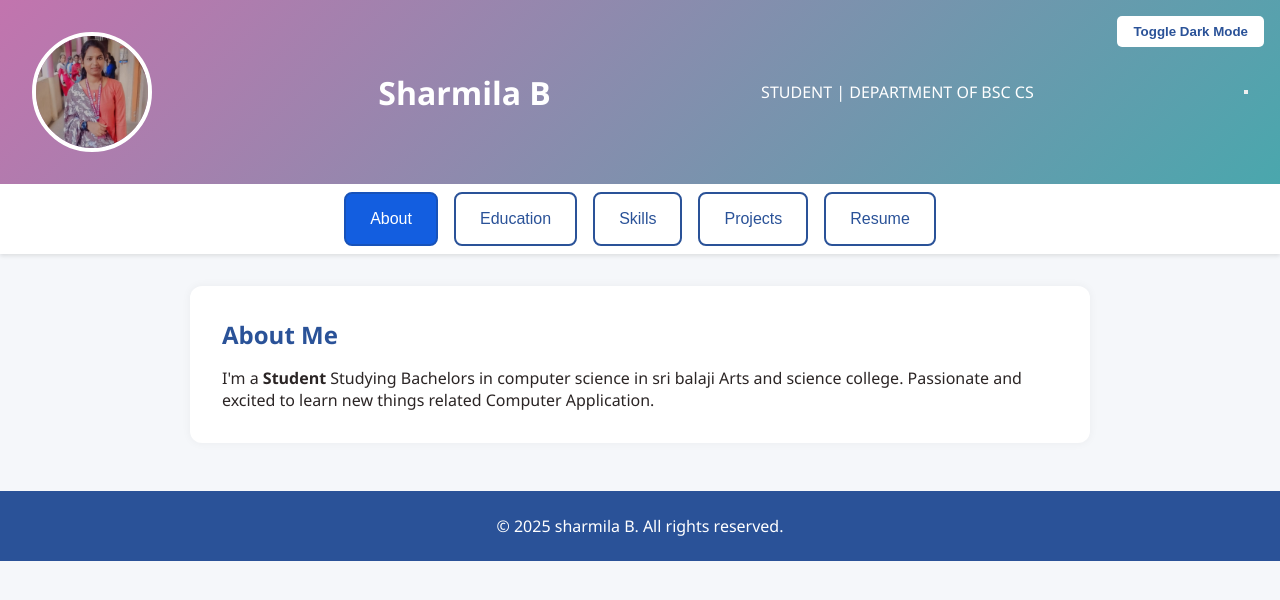
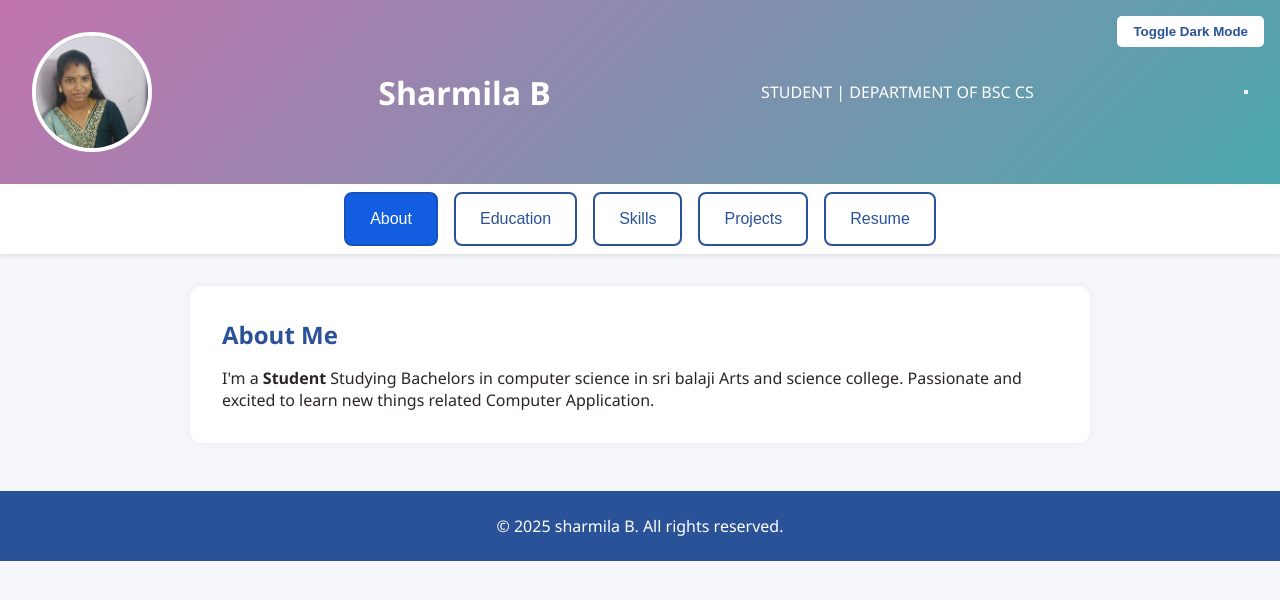
Before and after one commit to sharmila874/TNSDC-FWD-DP1, a plain HTML site: page index.html in a window 1280 px wide. Drawn offline with Linux system fonts and the light colour scheme.

Commit message:
Update index.html

```diff
--- a/index.html
+++ b/index.html
@@ -198,7 +198,7 @@
 <body>
 <header style="display: flex; flex-direction: row; align-items: center; justify-content: space-between; padding: 2rem">
   <button class="dark-toggle" onclick="toggleDarkMode()">Toggle Dark Mode </button>
-  <img src="WhatsApp Image 2025-09-16 at 12.19.31 PM.jpeg" alt="Profile Picture" class="profile-picture" id="profileImage" style="margin: 0 1rem 0 0; align-self: flex-start;">
+  <img src="WhatsApp Image 2025-09-16 at 12.09.32 PM.jpeg" alt="Profile Picture" class="profile-picture" id="profileImage" style="margin: 0 1rem 0 0; align-self: flex-start;">
   <div style="text-align: left;">
     <h1>Sharmila B
 
```
